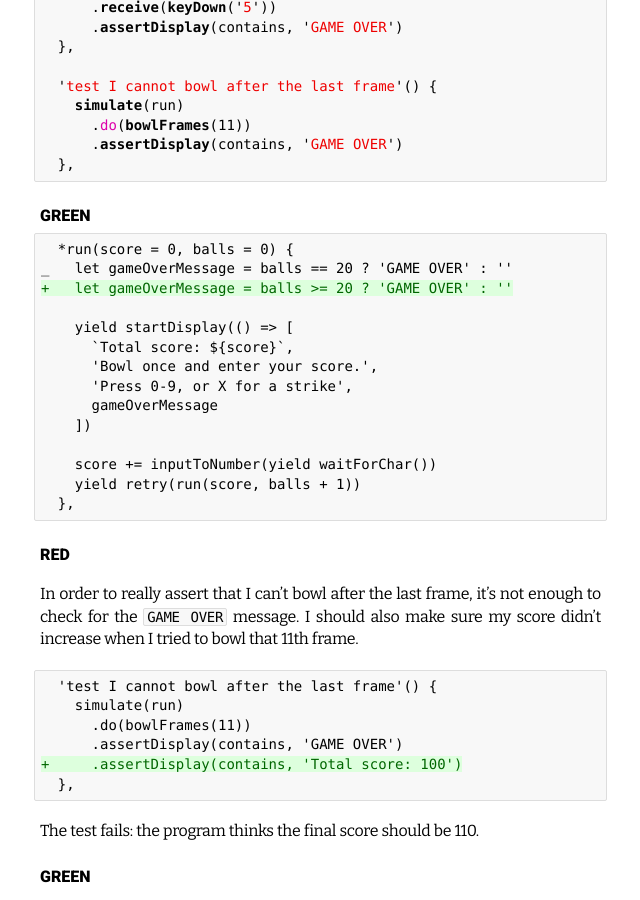
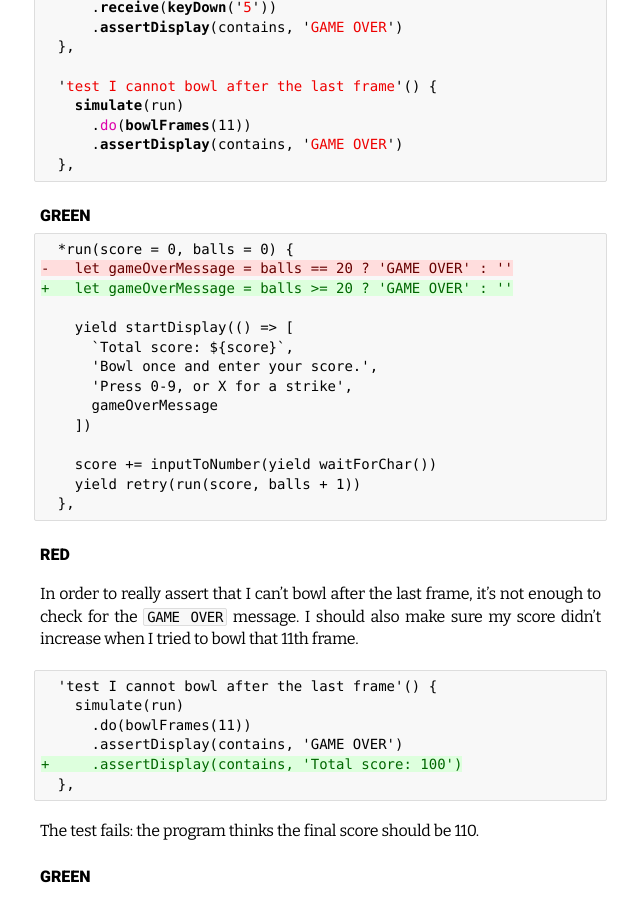
Before and after one commit to benchristel/benchristel.github.io, a Jekyll site: the page built from _posts/2018-08-23-the-bowling-kata-in-verse.md, in a window 1280 px wide and 900 px high, scrolled down 18195 px. Shown: the whole window, without its empty margins (429-1069 px from the left). Built offline with Jekyll 4.4.1, drawn with Linux system fonts in a browser that asks for light colours.

Commit message:
Fix diff line

````diff
--- a/_posts/2018-08-23-the-bowling-kata-in-verse.md
+++ b/_posts/2018-08-23-the-bowling-kata-in-verse.md
@@ -1017,7 +1017,7 @@ scope.
 
 ```diff
   *run(score = 0, balls = 0) {
-_   let gameOverMessage = balls == 20 ? 'GAME OVER' : ''
+-   let gameOverMessage = balls == 20 ? 'GAME OVER' : ''
 +   let gameOverMessage = balls >= 20 ? 'GAME OVER' : ''
 
     yield startDisplay(() => [
````
